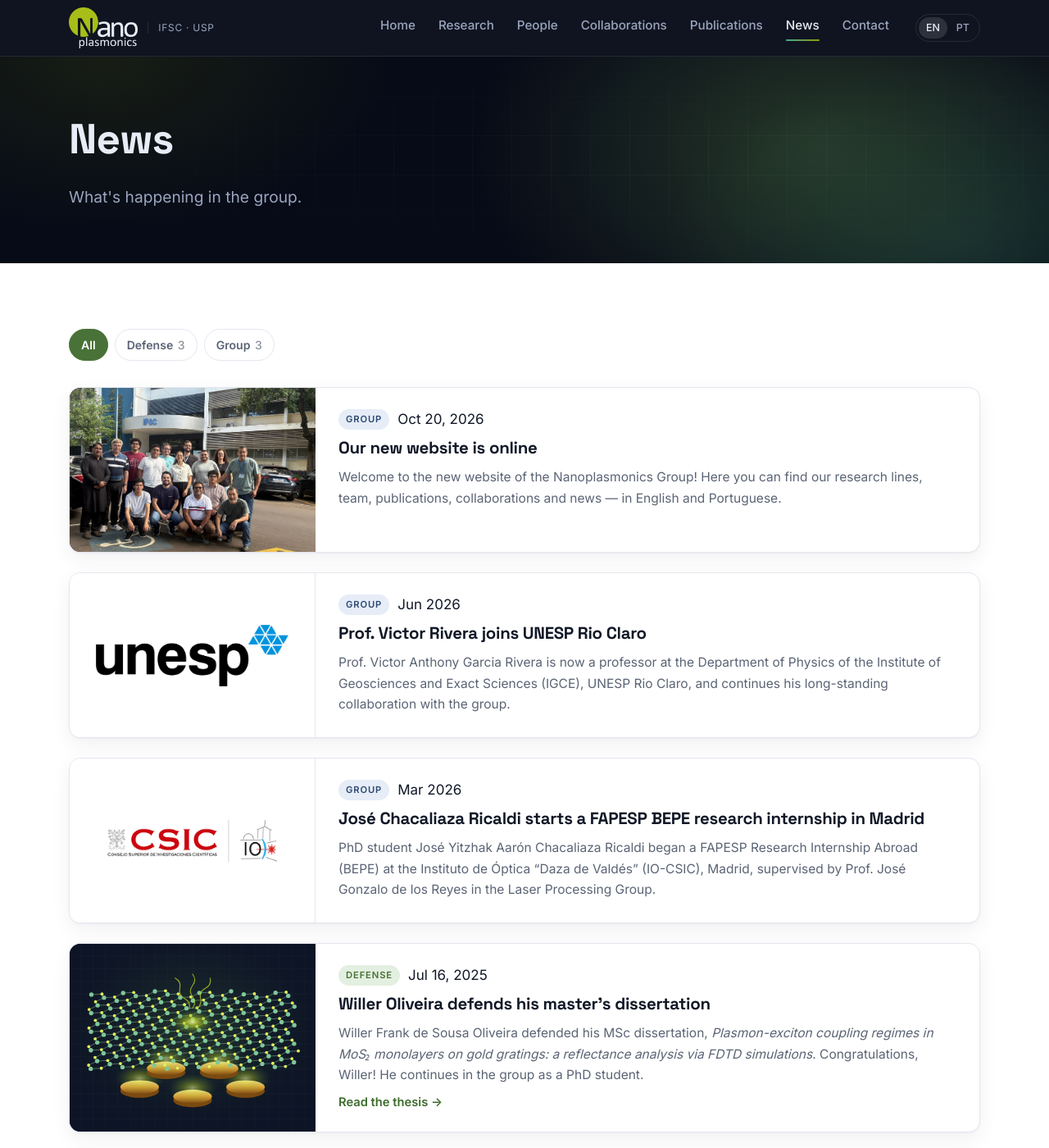
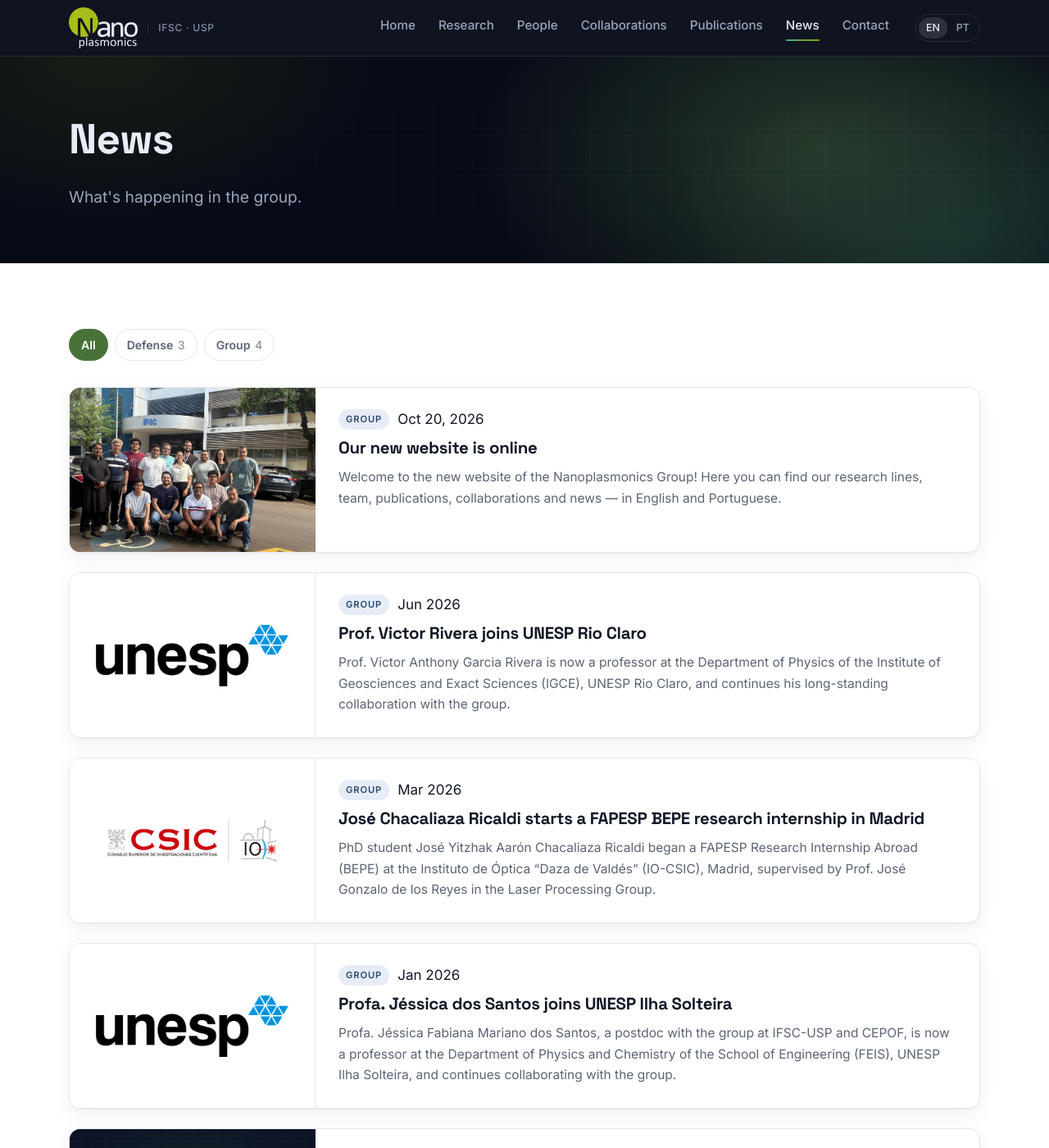
Before and after one commit to Nanoplasmonics-IFSC-USP/Nanoplasmonics-IFSC-USP.github.io, a Jekyll site: the page built from news.md, in a window 1280 px wide and 1400 px high. Shown: the whole window at 82% size. Built offline with Jekyll 4.4.1, drawn with Linux system fonts in a browser that asks for light colours.

Commit message:
News: Profa. Jéssica Mariano dos Santos joins UNESP Ilha Solteira (Jan 2026); fix surname spelling

```diff
--- a/_data/news.yml
+++ b/_data/news.yml
@@ -41,6 +41,18 @@
     en: PhD student José Yitzhak Aarón Chacaliaza Ricaldi began a FAPESP Research Internship Abroad (BEPE) at the Instituto de Óptica "Daza de Valdés" (IO-CSIC), Madrid, supervised by Prof. José Gonzalo de los Reyes in the Laser Processing Group.
     pt: O doutorando José Yitzhak Aarón Chacaliaza Ricaldi iniciou uma Bolsa Estágio de Pesquisa no Exterior (BEPE) da FAPESP no Instituto de Óptica "Daza de Valdés" (IO-CSIC), em Madri, sob supervisão do Prof. José Gonzalo de los Reyes, no Grupo de Processamento a Laser.
 
+- date: 2026-01-01
+  precision: month
+  category: group
+  image: /assets/img/partners/unesp.png
+  image_fit: contain
+  title:
+    en: Profa. Jéssica dos Santos joins UNESP Ilha Solteira
+    pt: Profa. Jéssica dos Santos assume como docente na UNESP Ilha Solteira
+  text:
+    en: Profa. Jéssica Fabiana Mariano dos Santos, a postdoc with the group at IFSC-USP and CEPOF, is now a professor at the Department of Physics and Chemistry of the School of Engineering (FEIS), UNESP Ilha Solteira, and continues collaborating with the group.
+    pt: A Profa. Jéssica Fabiana Mariano dos Santos, que realizou pós-doutorado no grupo no IFSC-USP e no CEPOF, agora é docente do Departamento de Física e Química da Faculdade de Engenharia (FEIS) da UNESP Ilha Solteira e segue colaborando com o grupo.
+
 - date: 2025-07-16
   category: defense
   image: /assets/img/research/2d-materials.svg
--- a/_data/people.yml
+++ b/_data/people.yml
@@ -61,7 +61,7 @@
   scholar: https://scholar.google.com/citations?user=9UEJUQ0AAAAJ
   linkedin: https://www.linkedin.com/in/victor-anthony-garcia-rivera-v-a-g-rivera-a09b75103/
 
-- name: Profa. Dra. Jéssica Fabiana Marino dos Santos
+- name: Profa. Dra. Jéssica Fabiana Mariano dos Santos
   category: researcher
   photo: /assets/img/people/jessica.jpg
   role:
```
